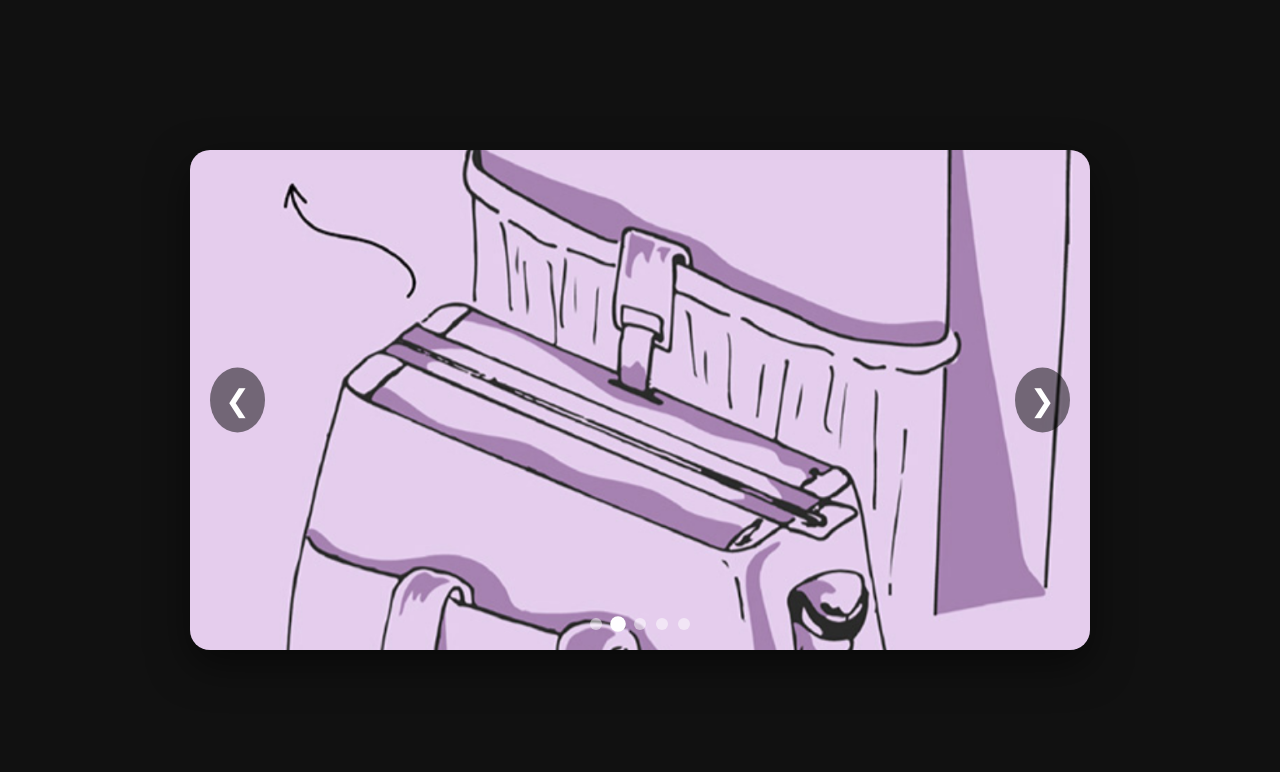
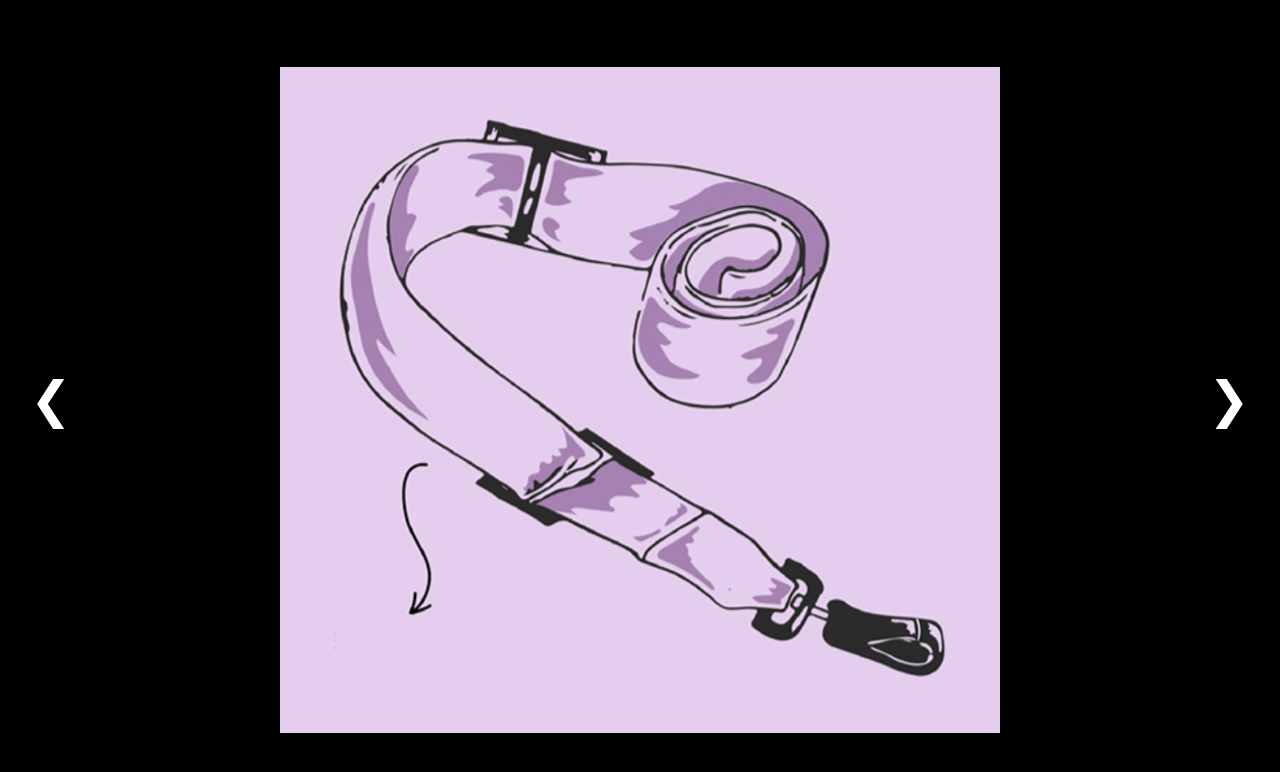
Before and after one commit to jnicolaspro1405-cmyk/Slider, a plain HTML site: page index.html in a window 1280 px wide. Drawn offline with Linux system fonts and the light colour scheme.

Commit message:
Update index.html

```diff
--- a/index.html
+++ b/index.html
@@ -13,111 +13,82 @@
 }
 
 body{
-  background:#111;
-  display:flex;
-  justify-content:center;
-  align-items:center;
+  background:#000;
   height:100vh;
+  overflow:hidden;
   font-family:Arial, sans-serif;
 }
 
 .slider{
   position:relative;
-  width:90%;
-  max-width:900px;
+  width:100vw;
+  height:100vh;
   overflow:hidden;
-  border-radius:20px;
-  box-shadow:0 15px 40px rgba(0,0,0,0.5);
+  display:flex;
+  justify-content:center;
+  align-items:center;
 }
 
 .slides{
   display:flex;
-  transition:transform 0.8s ease-in-out;
+  height:100%;
+  transition:transform 1s ease-in-out;
 }
 
 .slide{
   min-width:100%;
+  display:flex;
+  justify-content:center;
+  align-items:center;
 }
 
 .slide img{
-  width:100%;
-  height:500px;
-  object-fit:cover;
-  display:block;
+  width:90vmin;
+  height:90vmin;
+  object-fit:contain;
 }
 
-/* Flechas */
+/* Flechas minimalistas */
 .arrow{
   position:absolute;
   top:50%;
   transform:translateY(-50%);
-  background:rgba(0,0,0,0.5);
+  background:none;
+  border:none;
   color:white;
-  border:none;
-  font-size:30px;
-  padding:15px;
+  font-size:50px;
   cursor:pointer;
-  border-radius:50%;
   transition:0.3s;
 }
 
 .arrow:hover{
-  background:rgba(255,255,255,0.8);
-  color:black;
+  opacity:0.4;
 }
 
-.left{ left:20px; }
-.right{ right:20px; }
+.left{ left:30px; }
+.right{ right:30px; }
 
-/* Puntos */
+/* Ocultamos puntos */
 .dots{
-  position:absolute;
-  bottom:20px;
-  left:50%;
-  transform:translateX(-50%);
-  display:flex;
-  gap:10px;
-}
-
-.dot{
-  width:12px;
-  height:12px;
-  border-radius:50%;
-  background:white;
-  opacity:0.5;
-  cursor:pointer;
-  transition:0.3s;
-}
-
-.dot.active{
-  opacity:1;
-  transform:scale(1.3);
-}
-
-/* Responsive */
-@media (max-width:768px){
-  .slide img{
-    height:300px;
-  }
+  display:none;
 }
 </style>
 </head>
+
 <body>
 
 <div class="slider">
 
   <div class="slides">
-    <div class="slide"><img src="ILUbol2.png"></div>
-    <div class="slide"><img src="ILUbol3.png"></div>
-    <div class="slide"><img src="ILUbol4.png"></div>
-    <div class="slide"><img src="ILUbol5.png"></div>
-    <div class="slide"><img src="ILUbol6.png"></div>
+    <div class="slide"><img src="ILUbol2.png" alt=""></div>
+    <div class="slide"><img src="ILUbol3.png" alt=""></div>
+    <div class="slide"><img src="ILUbol4.png" alt=""></div>
+    <div class="slide"><img src="ILUbol5.png" alt=""></div>
+    <div class="slide"><img src="ILUbol6.png" alt=""></div>
   </div>
 
   <button class="arrow left">&#10094;</button>
   <button class="arrow right">&#10095;</button>
-
-  <div class="dots"></div>
 
 </div>
 
@@ -126,31 +97,13 @@ const slides = document.querySelector('.slides');
 const slide = document.querySelectorAll('.slide');
 const left = document.querySelector('.left');
 const right = document.querySelector('.right');
-const dotsContainer = document.querySelector('.dots');
 
 let index = 0;
 let interval;
 
-/* Crear puntos */
-slide.forEach((_, i)=>{
-  const dot = document.createElement('div');
-  dot.classList.add('dot');
-  if(i === 0) dot.classList.add('active');
-  dot.addEventListener('click', ()=> moveToSlide(i));
-  dotsContainer.appendChild(dot);
-});
-
-const dots = document.querySelectorAll('.dot');
-
-function updateDots(){
-  dots.forEach(dot=>dot.classList.remove('active'));
-  dots[index].classList.add('active');
-}
-
 function moveToSlide(i){
   index = i;
   slides.style.transform = `translateX(-${index * 100}%)`;
-  updateDots();
 }
 
 function nextSlide(){
@@ -166,9 +119,9 @@ function prevSlide(){
 right.addEventListener('click', nextSlide);
 left.addEventListener('click', prevSlide);
 
-/* Auto slide */
+/* Auto slide cada 8 segundos */
 function startAuto(){
-  interval = setInterval(nextSlide, 4000);
+  interval = setInterval(nextSlide, 8000);
 }
 
 function stopAuto(){
@@ -177,7 +130,7 @@ function stopAuto(){
 
 startAuto();
 
-/* Pausa al pasar mouse */
+/* Pausa cuando el mouse está encima */
 document.querySelector('.slider').addEventListener('mouseover', stopAuto);
 document.querySelector('.slider').addEventListener('mouseout', startAuto);
 
```
